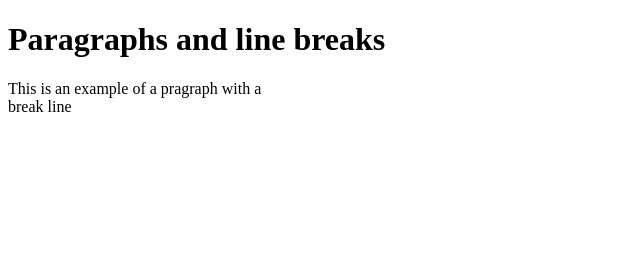
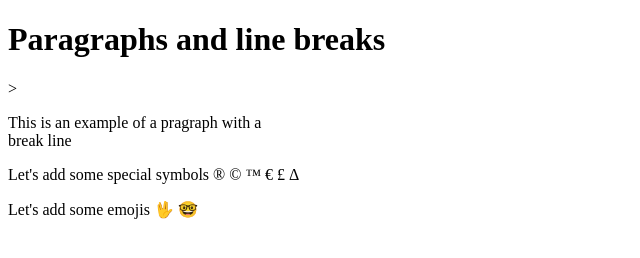
Before and after one commit to crizostomo/HTMLExercises, a plain HTML site: page ex002_Break Lines/index.html in a window 1280 px wide. Shown: the whole page, without its empty margins (0-640 px from the left). Drawn offline with Linux system fonts and the light colour scheme.

Commit message:
ex002's been updated

```diff
--- a/ex002_Break Lines/index.html
+++ b/ex002_Break Lines/index.html
@@ -8,6 +8,24 @@
 </head>
 <body>
     <h1>Paragraphs and line breaks</h1>
+
+    <!--This is how we comment something in HTML/Visual Code-->>
+
     <p>This is an example of a pragraph with a <br> break line</p>
+
+    <p>Let's add some special symbols
+        &reg;
+        &copy;
+        &trade;
+        &euro;
+        &pound;
+        &Delta;
+    </p>
+
+    <p> Let's add some emojis
+        &#x1f596;
+        &#x1f913;
+    </p>
+
 </body>
 </html>
```
